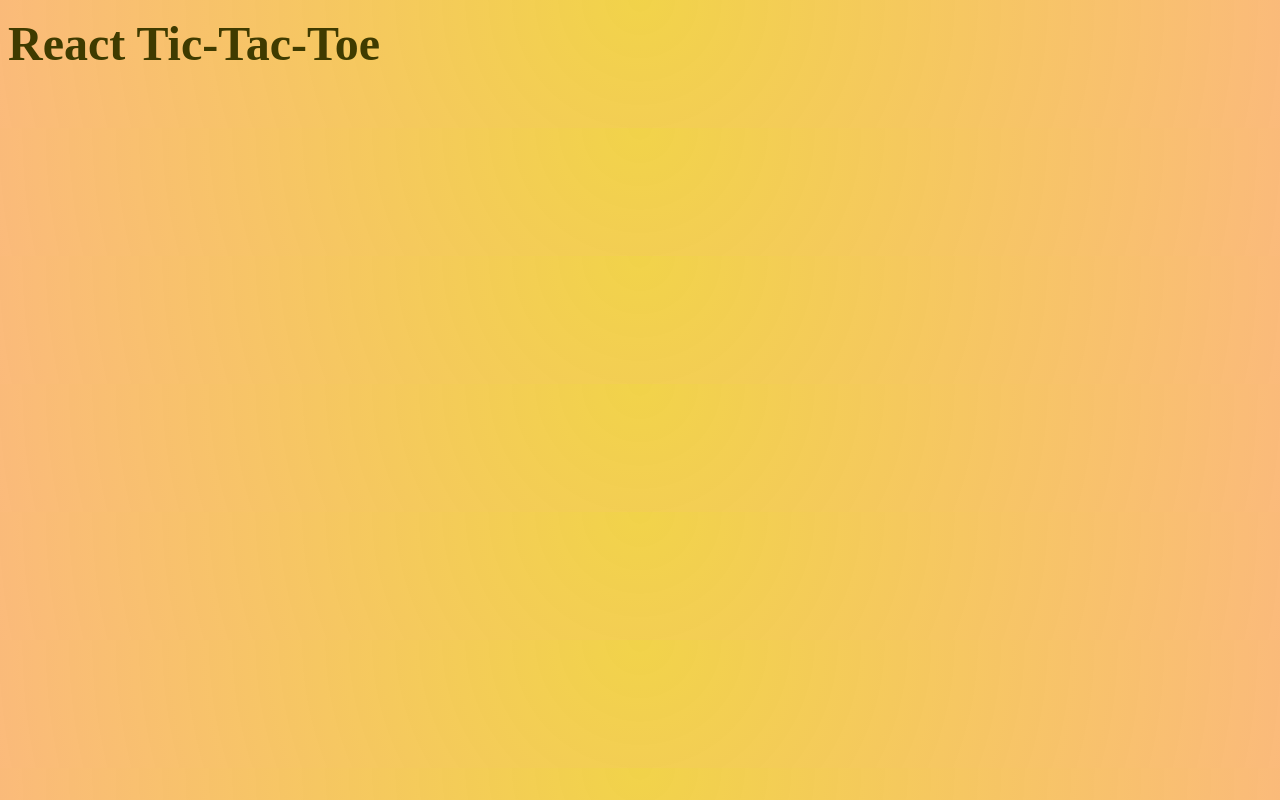
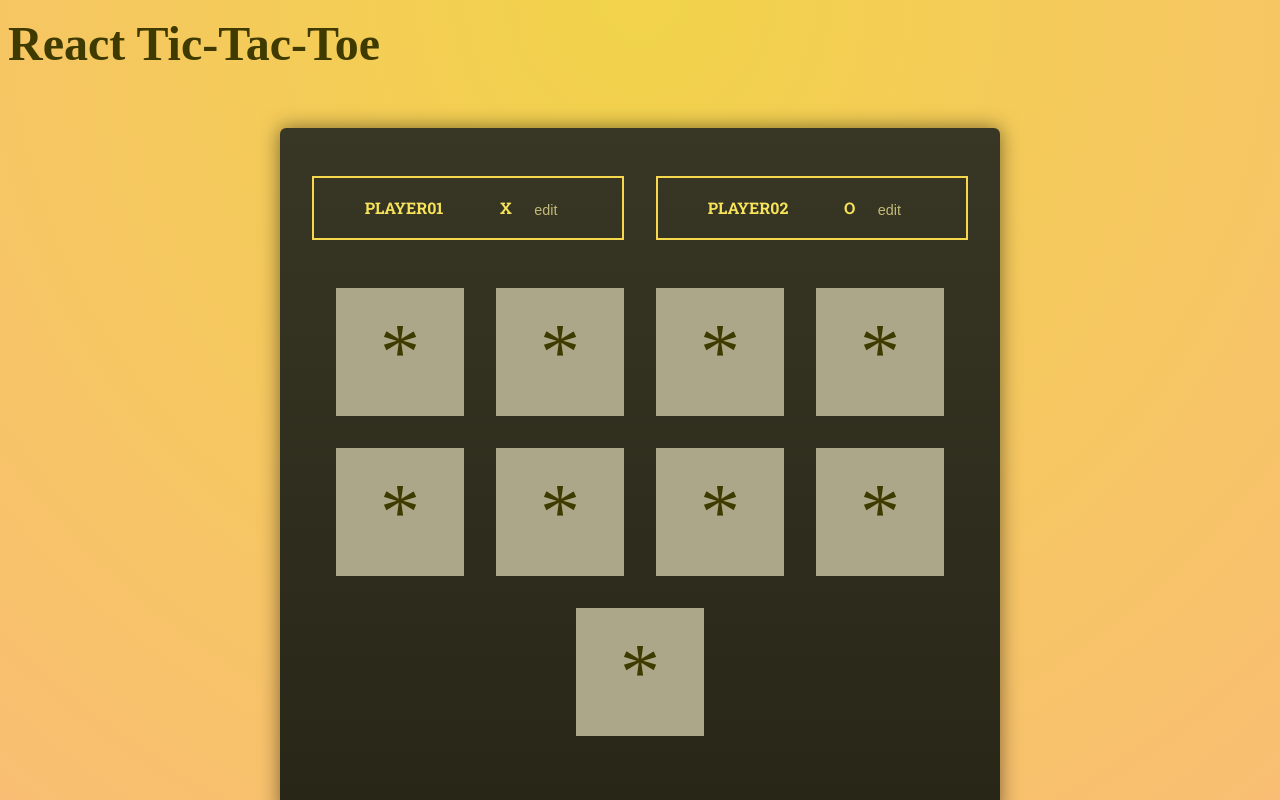
Before and after one commit to Rayannick/React, a React (Vite) app: page / in a window 1280 px wide. Shown: the top 800 px of the page. Built offline with nearby package versions, Linux system fonts and the light colour scheme; a web font is replaced by a local one.

Commit message:
player part is almost done

```diff
--- a/project_01_practise/App.jsx
+++ b/project_01_practise/App.jsx
@@ -1,10 +1,57 @@
+// features :===============
+/**
+ * 1/ name edit and save
+ * 2/ player change for next turn
+ * 3/ log for turn history
+ * 4/ win and loss decision
+ * 5/ when it will draw
+ * 6/ turn history save , read , write
+ *
+ */
+
+import Gameboard from "./components/gameboard";
+import Log from "./components/log";
+import Players from "./components/players";
 
 function App() {
 
 
+
+
+
+
+
+
+
+
+
+
+
+
+
+
+
+
+
+
+
   return (
-    <h1>React Tic-Tac-Toe</h1>
-  )
+    <main>
+      <h1>React Tic-Tac-Toe</h1>
+
+      <div id="game-container">
+      <ol id="players" className="highlight-player">
+
+       <Players initialName={'player01'} Symbol={'X'}></Players>
+       <Players initialName={'player02'} Symbol= {'O'}></Players>
+       </ol>
+<Gameboard></Gameboard>
+      </div>
+
+
+   <Log/>
+    </main>
+  );
 }
 
-export default App
+export default App;
--- /dev/null
+++ b/project_01_practise/components/gameboard.jsx
@@ -0,0 +1,37 @@
+export default function Gameboard(){
+    return (
+        <ol id="game-board">
+        <li>
+          <ol>
+            <li>
+              <button>*</button>
+            </li>
+            <li>
+              <button>*</button>
+            </li>
+            <li>
+              <button>*</button>
+            </li>
+            <li>
+              <button>*</button>
+            </li>
+            <li>
+              <button>*</button>
+            </li>
+            <li>
+              <button>*</button>
+            </li>
+            <li>
+              <button>*</button>
+            </li>
+            <li>
+              <button>*</button>
+            </li>
+            <li>
+              <button>*</button>
+            </li>
+          </ol>
+        </li>
+      </ol>
+    )
+}
--- /dev/null
+++ b/project_01_practise/components/log.jsx
@@ -0,0 +1,10 @@
+export default function Log(){
+    return(
+        <ol id="log">
+        <li>this player selected 1 and 2</li>
+        <li>this player selected 3 and 4</li>
+        <li>this player selected 5 and 6</li>
+        <li>this player selected 7 and 8</li>
+      </ol>
+    )
+}
--- /dev/null
+++ b/project_01_practise/components/players.jsx
@@ -0,0 +1,61 @@
+/* eslint-disable react/prop-types */
+import { useState } from "react"
+
+
+
+/*
+
+1/ click edit button
+2/ use it as a trigger for input field
+3/take the value from input field to set the player name
+4/ 2 value will change/update , {useState}
+5/ create toggle between (edit/save) button
+
+
+
+ */
+
+
+
+export default function Players({initialName , Symbol}){
+
+    const [playerName,setPlayerName] =useState(initialName)
+    const  [isEditing,setEditing] = useState(false)
+
+function handleEdit(){
+
+
+    setEditing((editing)=> !editing)
+
+
+}
+
+
+function handleChange(event){
+    console.log(event)
+    setPlayerName(event.target.value)
+}
+
+
+// take playername in another variable to use it in toggle between string and input field
+let editablePlayerName =<span className="player-name">{playerName}</span>
+
+
+if(isEditing){
+    editablePlayerName = <input type="text" required value={playerName} onChange={handleChange}/>
+}
+
+
+
+    return (
+        <li className="active">
+          <span className="player">
+            {editablePlayerName}
+            <span className="player-symbol">{Symbol}</span>
+          </span>
+          <button onClick={handleEdit}> {isEditing ? 'save' : 'edit'} </button>
+        </li>
+
+
+    )
+}
```
